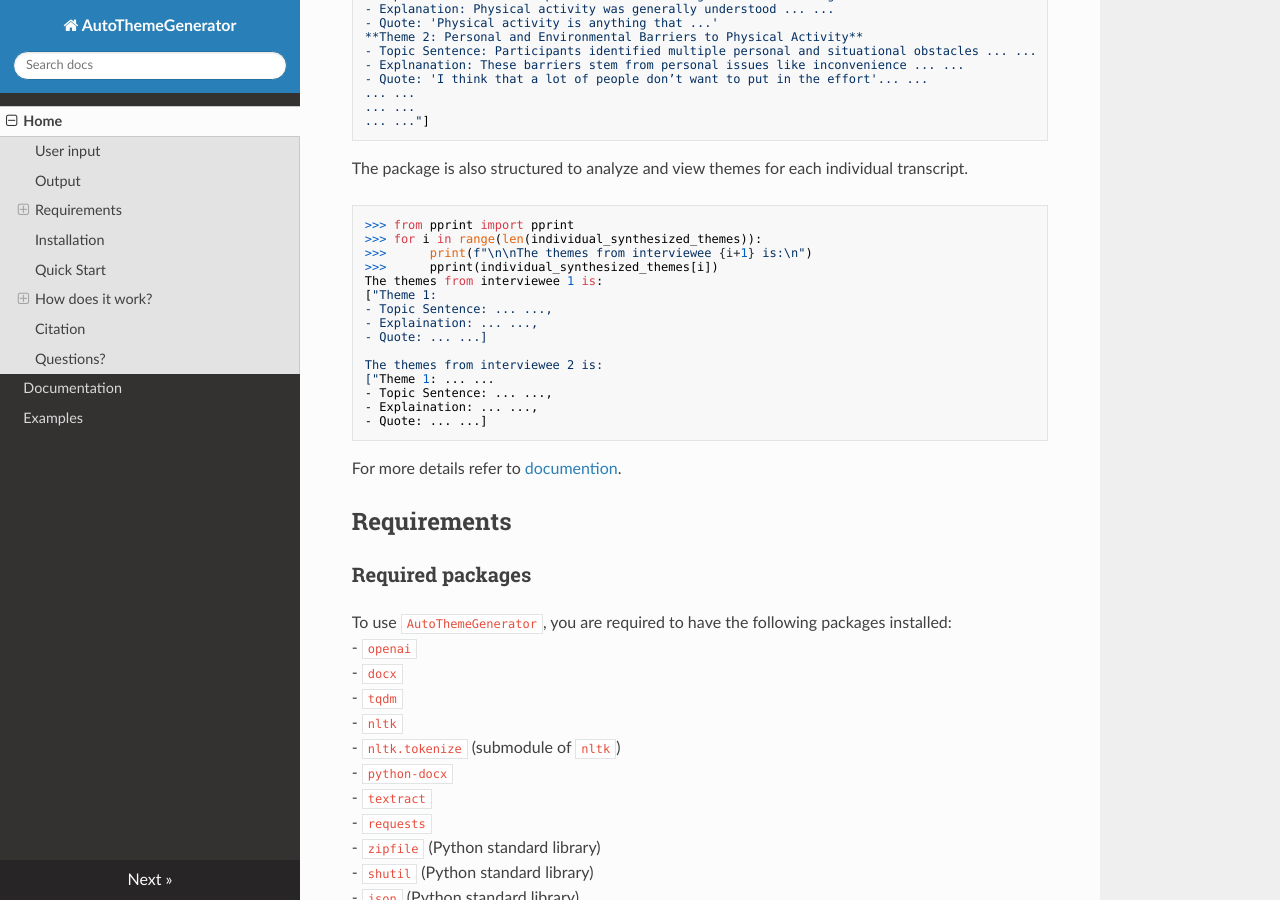
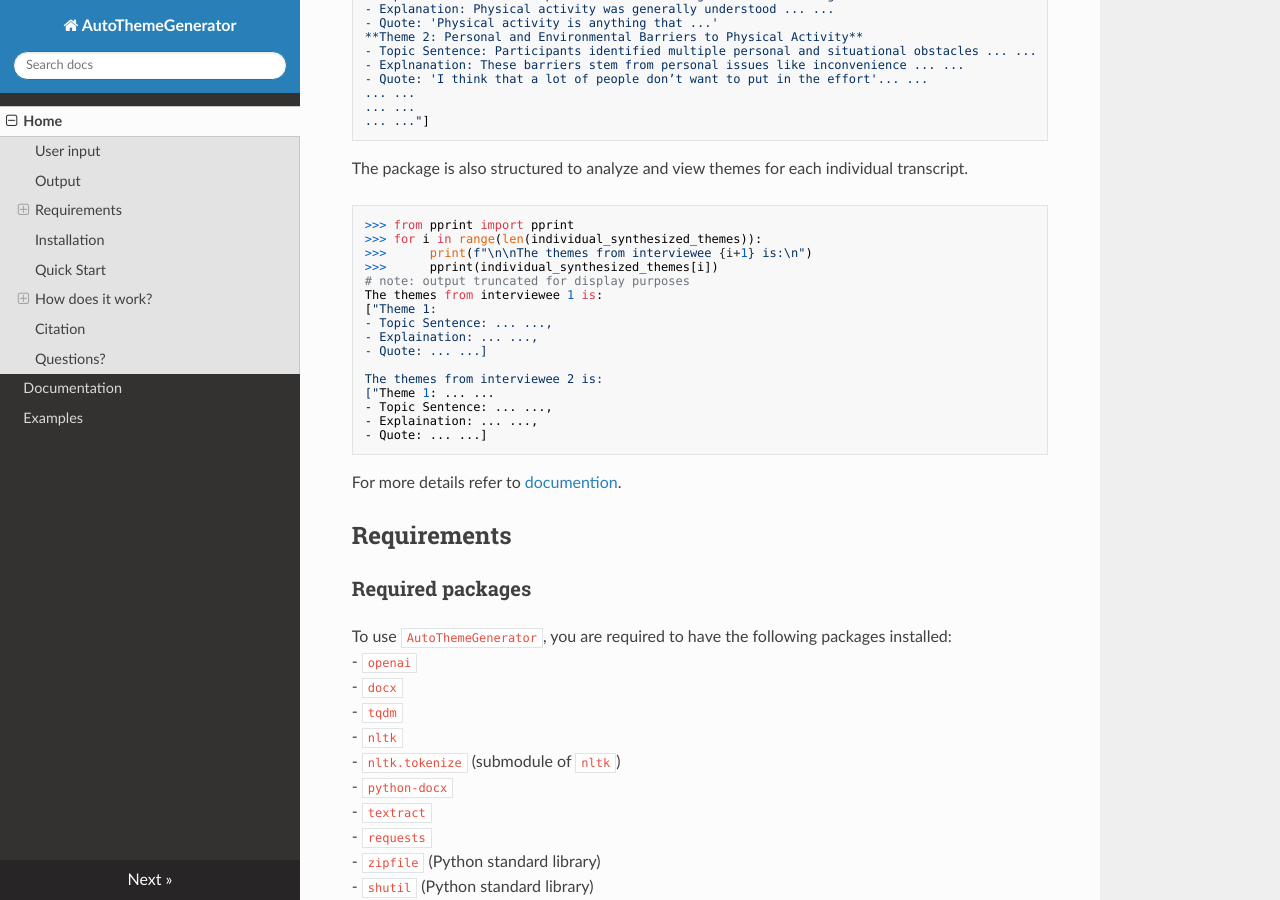
Before and after one commit to cja5553/ReadTheDocs_AutoThemeGenerator, an MkDocs documentation site: the page built from docs/index.md, in a window 1280 px wide and 900 px high, scrolled down 774 px. Built offline with MkDocs 1.6.1, drawn with Linux system fonts in a browser that asks for light colours; nearby versions of some CDN libraries.

Commit message:
Update index.md

```diff
--- a/docs/index.md
+++ b/docs/index.md
@@ -52,6 +52,7 @@ The package is also structured to analyze and view themes for each individual tr
 >>> for i in range(len(individual_synthesized_themes)):
 >>>      print(f"\n\nThe themes from interviewee {i+1} is:\n")
 >>>      pprint(individual_synthesized_themes[i])
+# note: output truncated for display purposes
 The themes from interviewee 1 is:
 ["Theme 1:
 - Topic Sentence: ... ...,
```
